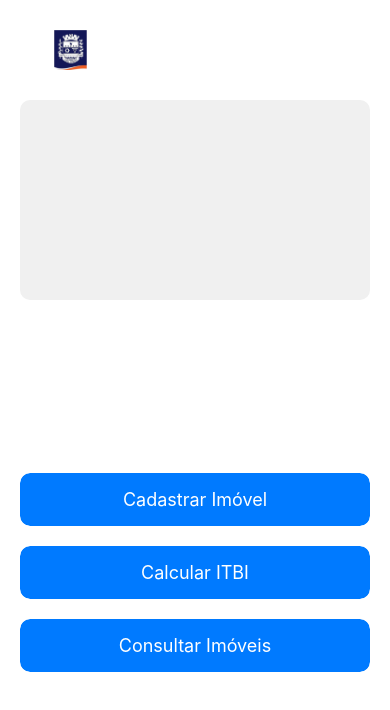
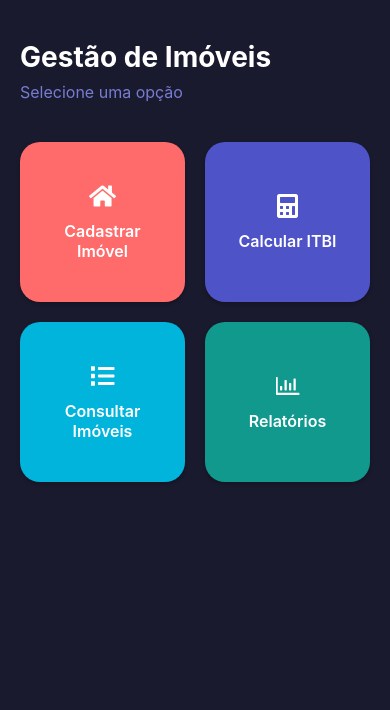
Before and after one commit to lucasskt18/iTBI-calc, a React Native app: screen /Home in a window 390 px wide. Shown: the top 710 px of the page. Built offline with nearby package versions, Linux system fonts and the light colour scheme.

Commit message:
add new layout para a home screen

```diff
--- a/package.json
+++ b/package.json
@@ -15,9 +15,11 @@
     "@rneui/base": "^4.0.0-rc.7",
     "@rneui/themed": "^4.0.0-rc.8",
     "expo": "~52.0.43",
+    "expo-linear-gradient": "^14.0.2",
     "expo-status-bar": "~2.0.1",
     "react": "18.3.1",
     "react-native": "0.76.9",
+    "react-native-linear-gradient": "^2.8.3",
     "react-native-safe-area-context": "^5.3.0",
     "react-native-screens": "^4.10.0",
     "react-native-video": "^6.12.0"
--- a/src/screens/HomeScreen.tsx
+++ b/src/screens/HomeScreen.tsx
@@ -1,7 +1,6 @@
 import React from 'react';
-import { View, StyleSheet, Image } from 'react-native';
-import { Button } from '@rneui/themed';
-import Video from 'react-native-video';
+import { View, StyleSheet, Text, StatusBar, SafeAreaView, TouchableOpacity, Dimensions } from 'react-native';
+import { Icon } from '@rneui/themed';
 import { useNavigation } from '@react-navigation/native';
 import type { NativeStackNavigationProp } from '@react-navigation/native-stack';
 
@@ -14,78 +13,122 @@ type RootStackParamList = {
 
 type NavigationProp = NativeStackNavigationProp<RootStackParamList>;
 
+interface MenuItemProps {
+  title: string;
+  icon: string;
+  color: string;
+  onPress: () => void;
+}
+
+const MenuItem = ({ title, icon, color, onPress }: MenuItemProps) => (
+  <TouchableOpacity
+    onPress={onPress}
+    style={[styles.card, { backgroundColor: color }]}
+  >
+    <Icon name={icon} type="font-awesome-5" color="#FFF" size={24} />
+    <Text style={styles.cardText}>{title}</Text>
+  </TouchableOpacity>
+);
+
+const { width } = Dimensions.get('window');
+const cardWidth = (width - 60) / 2;
+
 export default function HomeScreen() {
   const navigation = useNavigation<NavigationProp>();
 
   return (
-    <View style={styles.container}>
+    <SafeAreaView style={styles.container}>
+      <StatusBar barStyle="light-content" backgroundColor="#1A1A2E" />
+
       <View style={styles.header}>
-        <Image
-          source={require('../../assets/brasao.png')}
-          style={styles.logo}
-          resizeMode="contain"
-        />
+        <Text style={styles.headerTitle}>Gestão de Imóveis</Text>
+        <Text style={styles.headerSubtitle}>Selecione uma opção</Text>
       </View>
 
-      <View style={styles.videoContainer}>
-        {/* O componente de vídeo será adicionado posteriormente */}
-      </View>
-
-      <View style={styles.buttonContainer}>
-        <Button
+      <View style={styles.content}>
+        <View style={styles.grid}>
+          <MenuItem
             title="Cadastrar Imóvel"
+            icon="home"
+            color="#FF6B6B"
             onPress={() => navigation.navigate('RegisterProperty')}
-          buttonStyle={styles.button}
-          containerStyle={styles.buttonWrapper}
           />
-        <Button
+          <MenuItem
             title="Calcular ITBI"
+            icon="calculator"
+            color="#4E54C8"
             onPress={() => navigation.navigate('CalculateITBI')}
-          buttonStyle={styles.button}
-          containerStyle={styles.buttonWrapper}
           />
-        <Button
+          <MenuItem
             title="Consultar Imóveis"
+            icon="list"
+            color="#00B4DB"
             onPress={() => navigation.navigate('ListProperties')}
-          buttonStyle={styles.button}
-          containerStyle={styles.buttonWrapper}
+          />
+          <MenuItem
+            title="Relatórios"
+            icon="chart-bar"
+            color="#11998e"
+            onPress={() => {}}
           />
         </View>
       </View>
+    </SafeAreaView>
   );
 }
 
 const styles = StyleSheet.create({
   container: {
     flex: 1,
-    backgroundColor: '#fff',
+    backgroundColor: '#1A1A2E',
+  },
+  header: {
+    padding: 20,
+    paddingTop: 40,
+  },
+  headerTitle: {
+    fontSize: 28,
+    fontWeight: 'bold',
+    color: '#FFF',
+    marginBottom: 8,
+  },
+  headerSubtitle: {
+    fontSize: 16,
+    color: '#8F94FB',
+    opacity: 0.8,
+  },
+  content: {
+    flex: 1,
     padding: 20,
   },
-  header: {
-    height: 60,
-    justifyContent: 'center',
-  },
-  logo: {
-    width: 100,
-    height: 40,
-  },
-  videoContainer: {
-    height: 200,
-    backgroundColor: '#f0f0f0',
-    marginVertical: 20,
-    borderRadius: 10,
-  },
-  buttonContainer: {
-    flex: 1,
-    justifyContent: 'center',
+  grid: {
+    flexDirection: 'row',
+    flexWrap: 'wrap',
+    justifyContent: 'space-between',
+    alignItems: 'flex-start',
     gap: 20,
   },
-  buttonWrapper: {
-    borderRadius: 10,
+  card: {
+    width: cardWidth,
+    height: 160,
+    borderRadius: 20,
+    padding: 20,
+    justifyContent: 'center',
+    alignItems: 'center',
+    shadowColor: '#000',
+    shadowOffset: {
+      width: 0,
+      height: 2,
     },
-  button: {
-    backgroundColor: '#007AFF',
-    paddingVertical: 15,
-    borderRadius: 10,
+    shadowOpacity: 0.25,
+    shadowRadius: 3.84,
+    elevation: 5,
+  },
+  cardText: {
+    color: '#FFF',
+    fontSize: 16,
+    fontWeight: '600',
+    marginTop: 12,
+    textAlign: 'center',
   },
 });
```
Also changed, not shown: 1 other file (tests, documents, lock files or other folders). Lines whose indentation alone changed are shown as unchanged.
